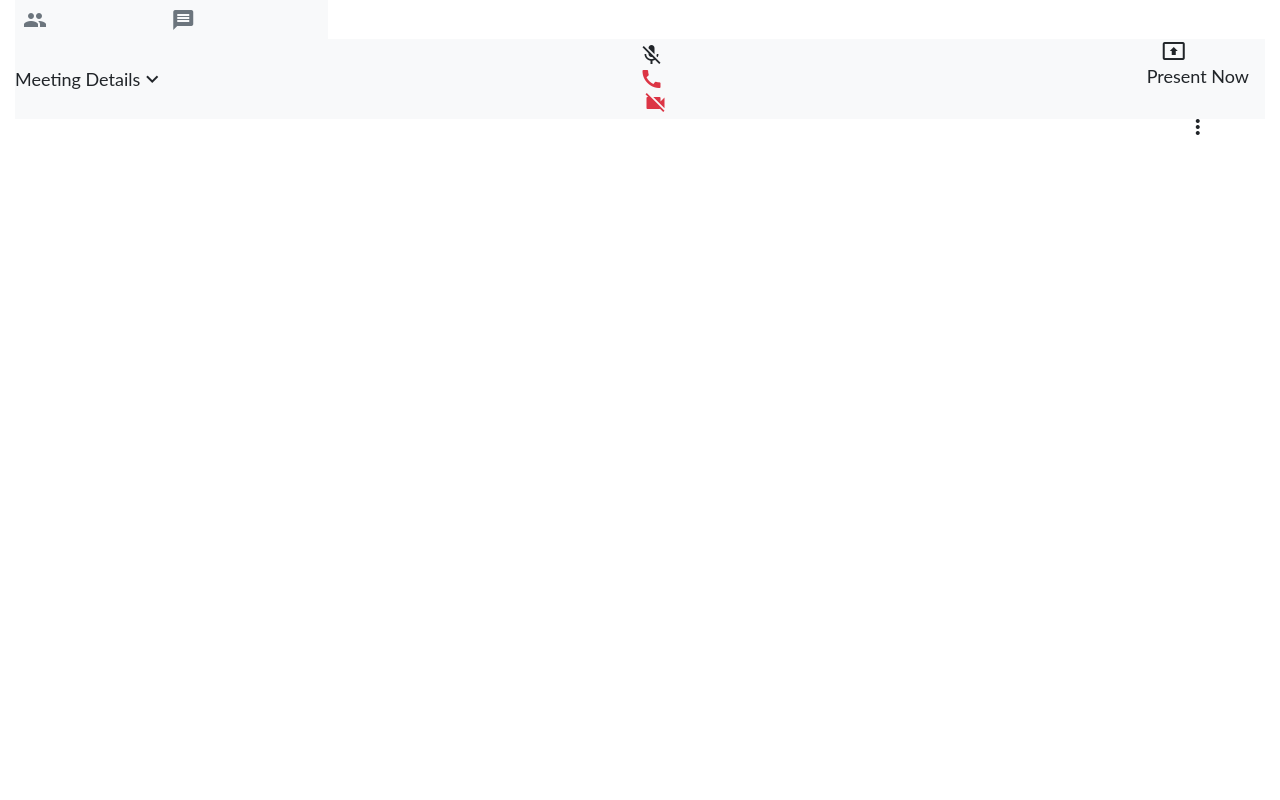
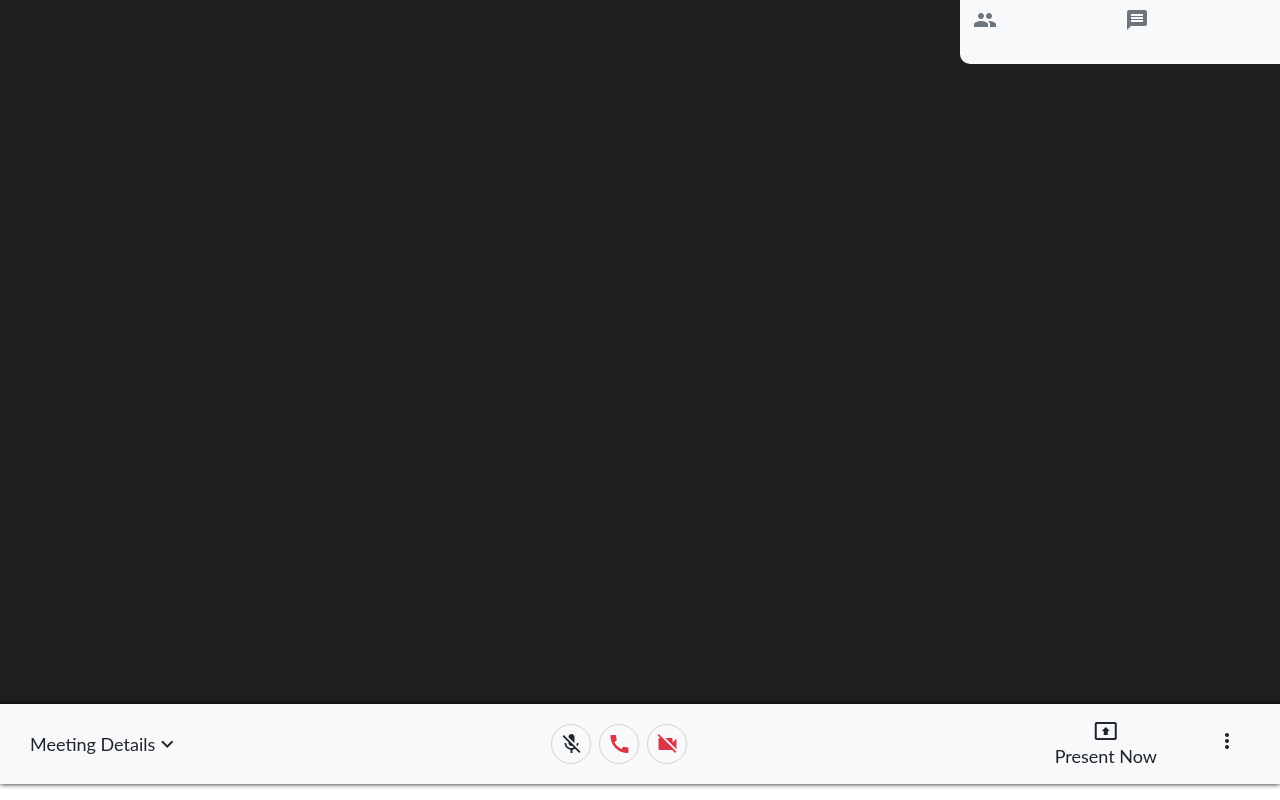
Before and after one commit to ashutoshraj01/googleMeet, a website: page index.html in a window 1280 px wide. Drawn offline with Linux system fonts and the light colour scheme.

Commit message:
added UI to the meet page

```diff
--- a/index.html
+++ b/index.html
@@ -12,7 +12,7 @@
 </head>
 
 <body>
-    <main class="container-fluid d-flex flex-column home-wrap">
+    <main class="d-flex flex-column home-wrap">
         <div class="g-top">
             <div class="top-remote-video-show-wrap d-flex">
                 <div id="meetingContainer" class="w-75 d-none">
@@ -64,7 +64,7 @@
                     </span>
                 </div>
             </div>
-            <div class="bottom-middle">
+            <div class="bottom-middle d-flex justify-content-between align-items-center" style="height: 10vh;">
                 <div class="mic-toggle-wrap action-icon-style display-center mr-2 cursor-pointer" id="micMuteUnmute">
                     <span class="material-icons">mic_off</span>
                 </div>
@@ -75,11 +75,11 @@
                     <span class="material-icons text-danger">videocam_off</span>
                 </div>
             </div>
-            <div class="bottom-right justify-content-center align-items-center mr-3" style="height: 10vh;">
+            <div class="d-flex bottom-right justify-content-center align-items-center mr-3" style="height: 10vh;">
                 <div class="present-now-wrap d-flex justify-content-center flex-column align-items-center mr-5 cursor-pointer">
                     <span class="material-icons">present_to_all</span>
+                    <div>Present Now</div>
                 </div>
-                <div>Present Now</div>
                 <div class="option-wrap cursor-pointer display-center" style="height:10vh; position: relative;">
                     <div class="option-icon">
                         <span class="material-icons">more_vert</span>
--- a/public/Assets/css/style.css
+++ b/public/Assets/css/style.css
@@ -53,3 +53,74 @@ textarea.focus, input{
 .jumbotron{
     background-color: white;
 }
+
+/* Index page */
+
+
+.home-wrap{
+    background-color: rgb(31,31,31);
+}
+
+.g-top{
+    height: 88vh;
+    position: relative;
+}
+
+.video-wrap{
+    height: 600px;
+}
+
+.video-wrap{
+    flex: 1 1 250px;
+    border: 1px solid white;
+}
+
+.g-top-left{
+    position: absolute;
+    right: 0;
+    height: 8vh;
+    top: 0;
+    border-bottom-left-radius: 10px;
+}
+
+.top-left-participant-wrap{
+    position: relative;
+}
+
+.cursor-pointer{
+    cursor: pointer;
+    padding: 5px;
+}
+
+.cursor-pointer:hover{
+    cursor: pointer;
+    padding: 5px;
+    background-color: rgb(226, 225, 225);
+    border-radius: 5px;
+}
+
+.top-left-participant-count{
+    position:absolute;
+    top: -2px;
+    right: -3px;
+    font-size: 15px;
+}
+
+.g-bottom{
+    padding: 0 20px;
+    box-shadow:0 0 5px black;
+    z-index: 2;
+}
+
+.bottom-left{
+    position: relative;
+    padding: 5px;
+}
+
+.action-icon-style{
+    font-size: 8px !important;
+    height:40px;
+    width:40px;
+    border: 1px solid lightgray;
+    border-radius: 50%;
+}
```
